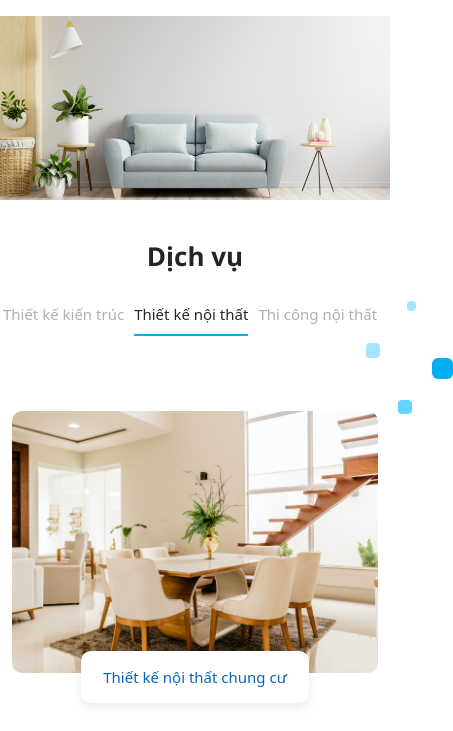
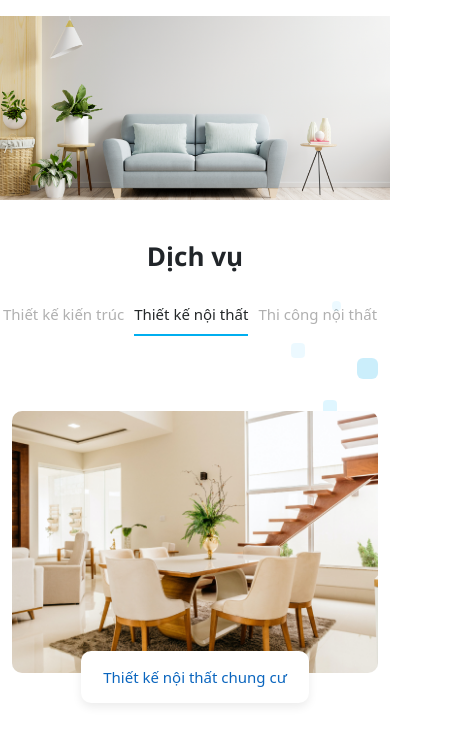
Before and after one commit to DuyetQB/gco-website, a plain HTML site: page index.html in a window 390 px wide. Shown: the part 108-839 px from the top of the page, 453 px wide, since content can reach past the window. Drawn offline with nearby package versions, Linux system fonts and the light colour scheme.

Commit message:
fix bug service

```diff
--- a/css/components/_services.scss
+++ b/css/components/_services.scss
@@ -98,6 +98,11 @@
         position: absolute;
         right: -75px;
         top: -80px;
+
+        @media screen and (max-width:769px) {
+            right: 0px;
+            opacity: 0.2;
+        }
     }
 }
 
```
Also changed, not shown: css/app.css, 1 other file.
